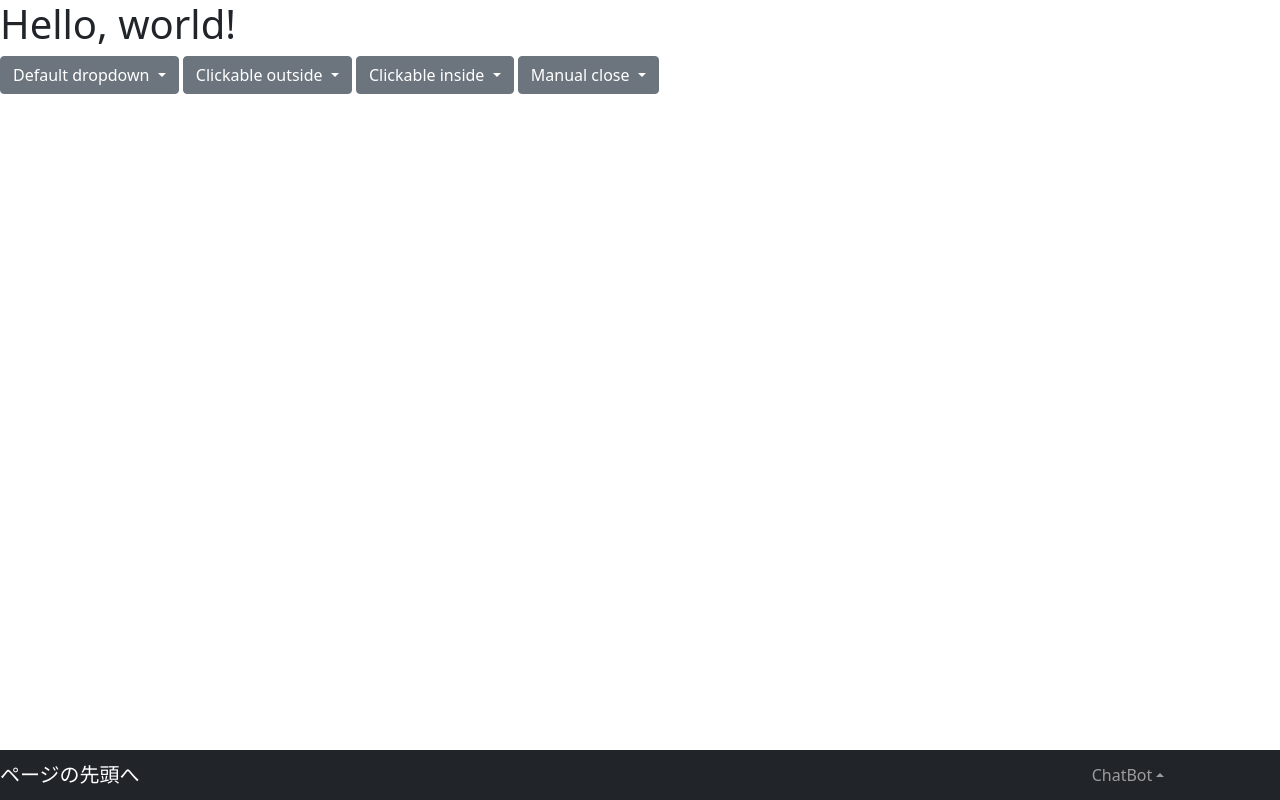
After one commit to yumaru51/home, a Django app: a page that uses templates/report_output/bootstrap5.html in a window 1280 px wide. The commit adds this page. Run offline with Django 4.2, Linux system fonts and the light colour scheme; some libraries are stand-ins or nearby versions.

Commit message:
bootstrap5追加

```diff
--- a/report_output/urls.py
+++ b/report_output/urls.py
@@ -25,5 +25,7 @@ urlpatterns = [
     path('川内/report/', kawauchi.report, name='report'),
     path('川内/chatwindow/', kawauchi.chatwindow, name='chatwindow'),
     path('川内/bootstrap/', kawauchi.bootstrap, name='bootstrap'),
+    path('川内/bootstrap5/', kawauchi.bootstrap5, name='bootstrap5'),
+    path('川内/index/', kawauchi.index, name='index'),
 
 ]
--- a/report_output/views/kawauchi.py
+++ b/report_output/views/kawauchi.py
@@ -20,6 +20,15 @@ from .pybot import pybot
 
 def bootstrap(request):
     return render(request, 'report_output/bootstrap.html', )
+
+
+def bootstrap5(request):
+    return render(request, 'report_output/bootstrap5.html', )
+
+
+def index(request):
+    return render(request, 'report_output/index.html', )
+
 
 def report(request):
     # DB接続
--- /dev/null
+++ b/templates/report_output/bootstrap5.html
@@ -0,0 +1,112 @@
+
+
+<!doctype html>
+<html lang="ja">
+<head>
+<!-- Required meta tags -->
+<meta charset="utf-8">
+<meta name="viewport" content="width=device-width, initial-scale=1">
+
+<!-- Bootstrap CSS -->
+<link href="https://cdn.jsdelivr.net/npm/bootstrap@5.0.2/dist/css/bootstrap.min.css" rel="stylesheet" integrity="sha384-EVSTQN3/azprG1Anm3QDgpJLIm9Nao0Yz1ztcQTwFspd3yD65VohhpuuCOmLASjC" crossorigin="anonymous">
+
+<title>Hello, world!</title>
+</head>
+<body>
+
+<nav class="navbar navbar-expand fixed-bottom navbar-dark bg-dark" role="navigation" style="height:50px">
+    <div class="col-3">
+        <a class="navbar-brand" href="#">ページの先頭へ</a>
+    </div>
+    <div class="col-3 offset-md-7">
+        <ul class="navbar-nav p-3">
+            <li class="navbar-item dropup">
+                <button type="button" class="btn btn-dark nav-link dropdown-toggle" id="navbarDropdownMenu2"
+                        data-bs-toggle="dropdown" data-bs-auto-close="false"
+                        aria-haspopup="true" aria-expanded="false">ChatBot</button>
+                <div class="dropdown-menu" aria-labelledby="navbarDropdownMenu2">
+                    <h6 class="dropdown-header">ChatBot</h6>
+                    <div class="dropdown-divider"></div>
+                    <span class="dropdown-item-text">AI君</span>
+                    <span class="dropdown-item-text">クレーマーさん</span>
+                </div>
+            </li>
+        </ul>
+    </div>
+</nav>
+
+<h1>Hello, world!</h1>
+
+<div class="btn-group">
+  <button class="btn btn-secondary dropdown-toggle" type="button" id="defaultDropdown"
+          data-bs-toggle="dropdown" data-bs-auto-close="true" aria-expanded="false">
+    Default dropdown
+  </button>
+  <ul class="dropdown-menu" aria-labelledby="defaultDropdown">
+    <li><a class="dropdown-item" href="#">Menu item</a></li>
+    <li><a class="dropdown-item" href="#">Menu item</a></li>
+    <li><a class="dropdown-item" href="#">Menu item</a></li>
+  </ul>
+</div>
+
+<div class="btn-group">
+  <button class="btn btn-secondary dropdown-toggle" type="button" id="dropdownMenuClickableOutside"
+          data-bs-toggle="dropdown" data-bs-auto-close="inside" aria-expanded="false">
+    Clickable outside
+  </button>
+  <ul class="dropdown-menu" aria-labelledby="dropdownMenuClickableOutside">
+    <li><a class="dropdown-item" href="#">Menu item</a></li>
+    <li><a class="dropdown-item" href="#">Menu item</a></li>
+    <li><a class="dropdown-item" href="#">Menu item</a></li>
+  </ul>
+</div>
+
+<div class="btn-group">
+  <button class="btn btn-secondary dropdown-toggle" type="button" id="dropdownMenuClickableInside"
+          data-bs-toggle="dropdown" data-bs-auto-close="outside" aria-expanded="false">
+    Clickable inside
+  </button>
+  <ul class="dropdown-menu" aria-labelledby="dropdownMenuClickableInside">
+    <li><a class="dropdown-item" href="#">Menu item</a></li>
+    <li><a class="dropdown-item" href="#">Menu item</a></li>
+    <li><a class="dropdown-item" href="#">Menu item</a></li>
+  </ul>
+</div>
+
+<div class="btn-group">
+  <button class="btn btn-secondary dropdown-toggle" type="button" id="dropdownMenuClickable"
+          data-bs-toggle="dropdown" data-bs-auto-close="false" aria-expanded="false">
+    Manual close
+  </button>
+  <ul class="dropdown-menu" aria-labelledby="dropdownMenuClickable">
+    <li><a class="dropdown-item" href="#">Menu item</a></li>
+    <li><a class="dropdown-item" href="#">Menu item</a></li>
+    <li><a class="dropdown-item" href="#">Menu item</a></li>
+  </ul>
+</div>
+
+
+<!-- Optional JavaScript; choose one of the two! -->
+
+<!-- Option 1: Bootstrap Bundle with Popper -->
+<script src="https://cdn.jsdelivr.net/npm/bootstrap@5.0.2/dist/js/bootstrap.bundle.min.js" integrity="sha384-MrcW6ZMFYlzcLA8Nl+NtUVF0sA7MsXsP1UyJoMp4YLEuNSfAP+JcXn/tWtIaxVXM" crossorigin="anonymous"></script>
+
+<!-- Option 2: Separate Popper and Bootstrap JS -->
+<!--
+<script src="https://cdn.jsdelivr.net/npm/@popperjs/core@2.9.2/dist/umd/popper.min.js" integrity="sha384-IQsoLXl5PILFhosVNubq5LC7Qb9DXgDA9i+tQ8Zj3iwWAwPtgFTxbJ8NT4GN1R8p" crossorigin="anonymous"></script>
+<script src="https://cdn.jsdelivr.net/npm/bootstrap@5.0.2/dist/js/bootstrap.min.js" integrity="sha384-cVKIPhGWiC2Al4u+LWgxfKTRIcfu0JTxR+EQDz/bgldoEyl4H0zUF0QKbrJ0EcQF" crossorigin="anonymous"></script>
+-->
+<script>
+   document.querySelectorAll('.sample .toast')
+  .forEach(toastNode => {
+    const toast = new bootstrap.Toast(toastNode, {
+      autohide: false
+    })
+
+    toast.show()
+  })
+
+</script>
+
+</body>
+</html>
```
Also changed, not shown: templates/report_output/bootstrap.html (+73 -39 lines), templates/report_output/index.html (added, +167 -0 lines).
